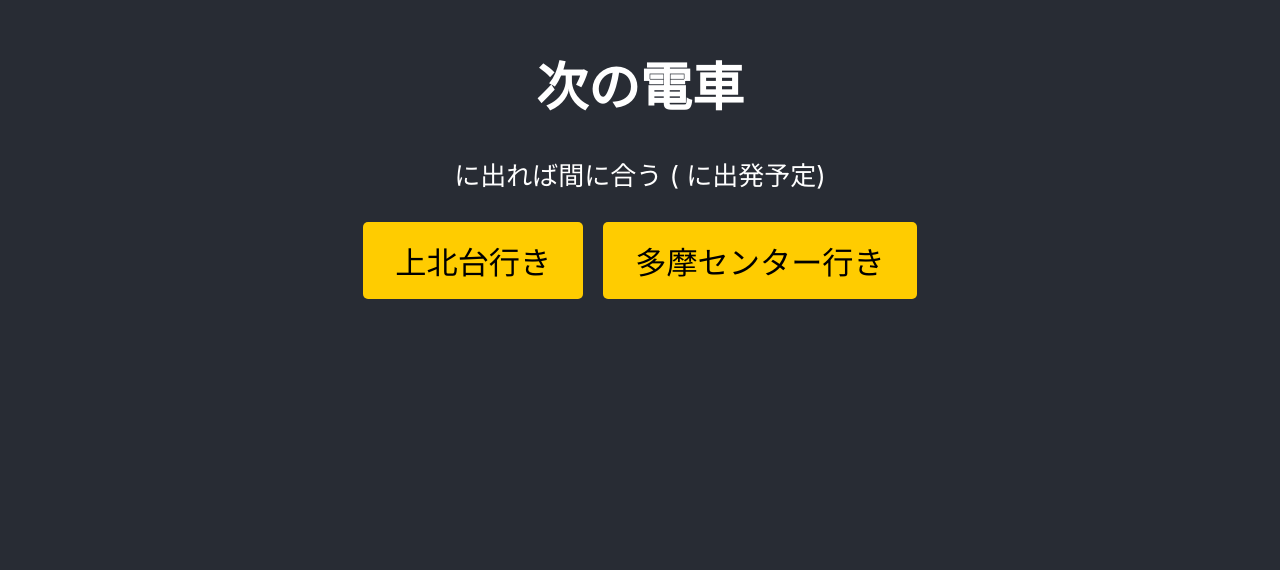
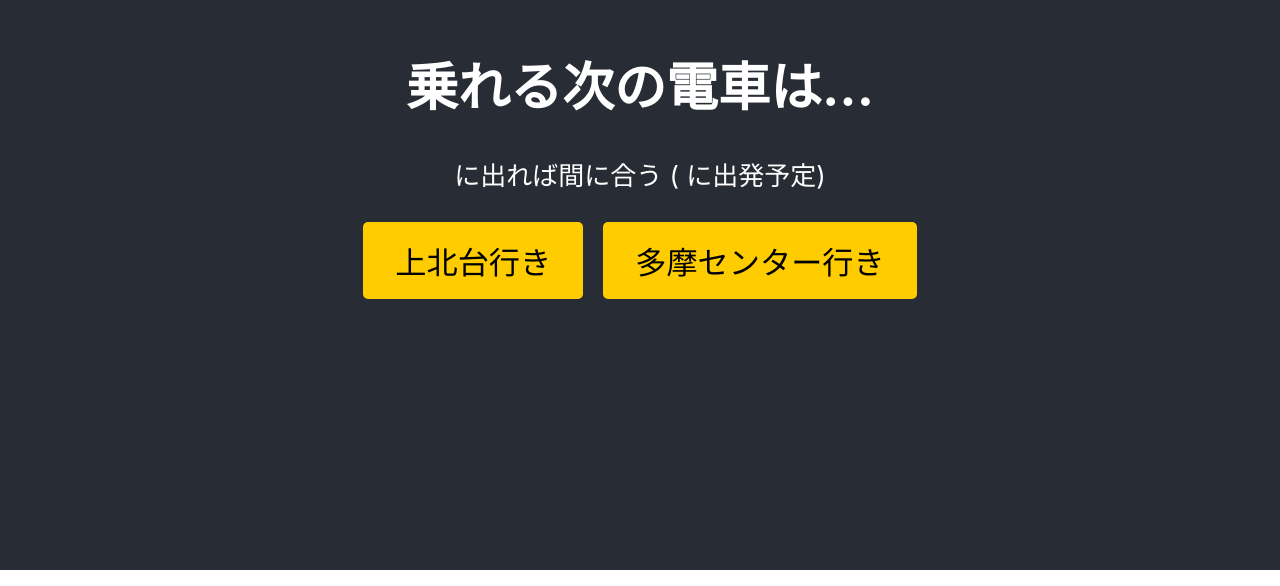
Before and after one commit to tosi4580/aws1, a React (Create React App) app: page / in a window 1280 px wide. Shown: the part 230-816 px from the top of the page. Built offline with nearby package versions, Linux system fonts and the light colour scheme; what aws-amplify would draw is missing.

Commit message:
Update App.js

```diff
--- a/src/App.js
+++ b/src/App.js
@@ -42,7 +42,7 @@ function App() {
   return (
     <div className="App">
       <header className="App-header">
-        <h1>次の電車</h1>
+        <h1>乗れる次の電車は...</h1>
         <div> {currentTime}に出れば間に合う ({currentTimePlus10} に出発予定)</div>
         <div className="button-container">
           <button onClick={() => fetchTimetable('Northbound')} disabled={loading} className="fetch-button">
```
